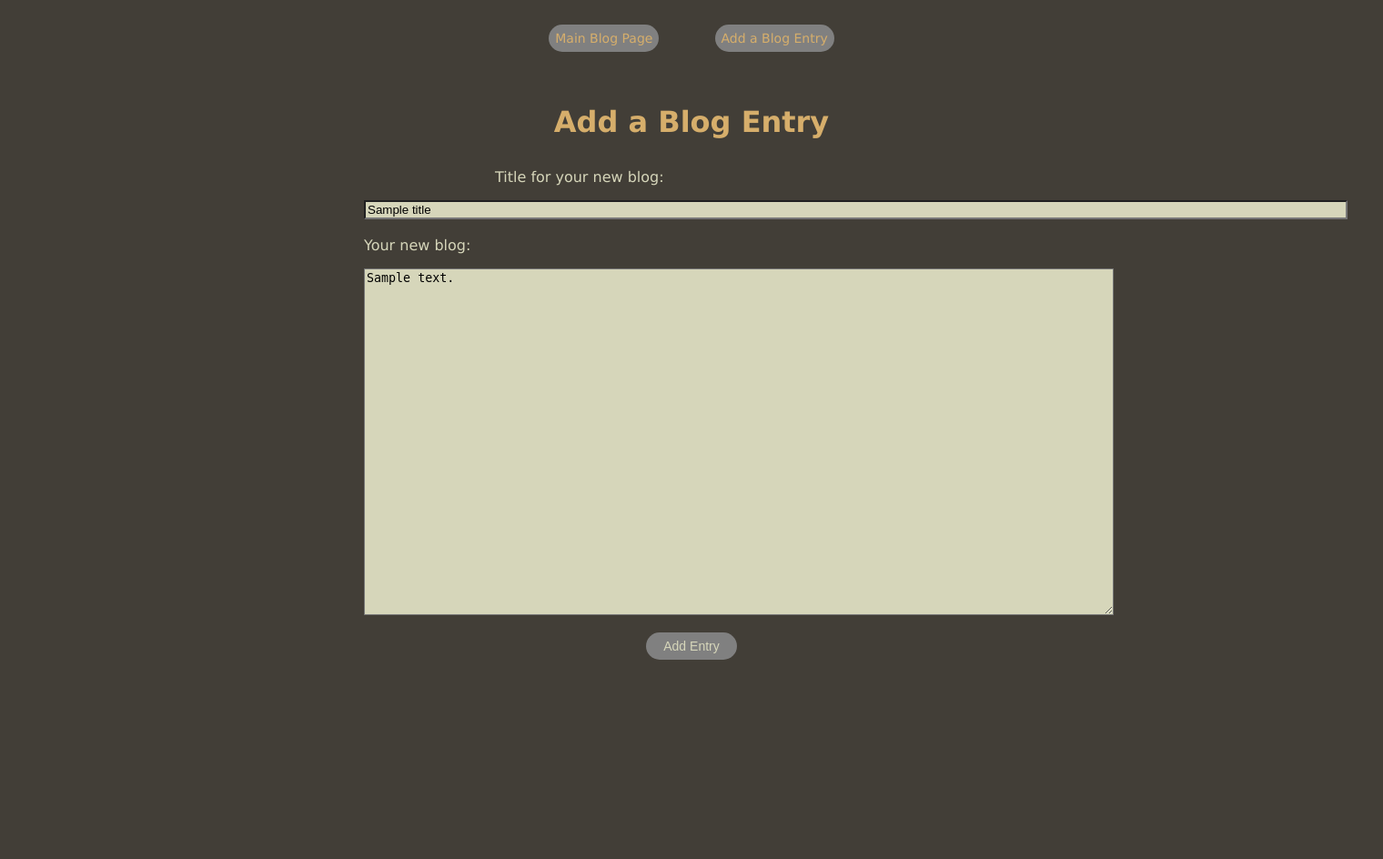
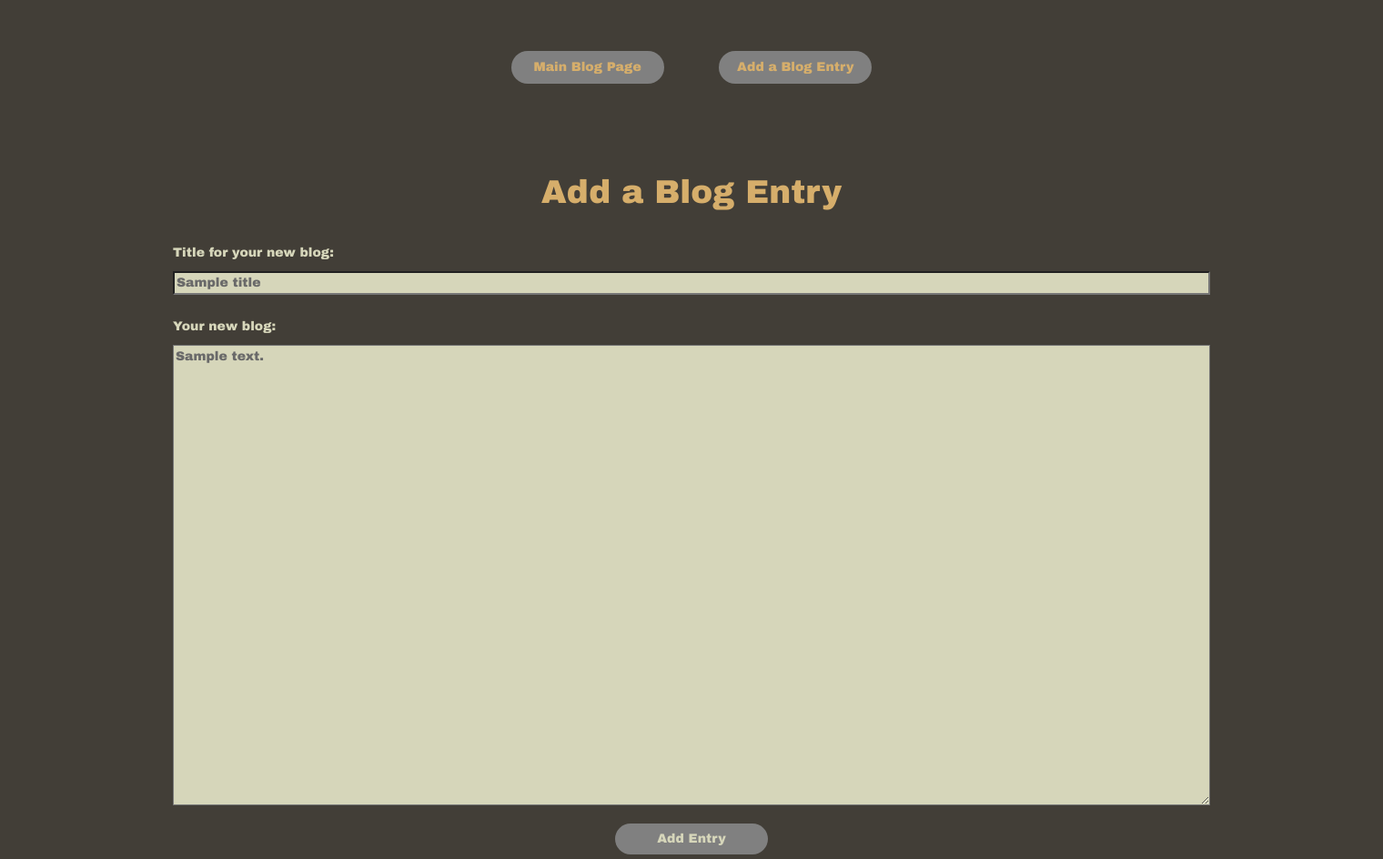
Before and after one commit to Sara-Hamilton/build-a-blog, a Flask app: template templates/newpost.html in a window 1520 px wide. Shown: the whole page at 91% size. Before the commit the page ends 725 px from the top, so only its background shows below. Run offline with Flask 2, Linux system fonts and the light colour scheme; the template is opened without the code that fills it: most values are stand-ins (such as "Sample title", 1, 10 or a date in 2020); some libraries are stand-ins or nearby versions.

Commit message:
modify CSS

```diff
--- a/static/styles/main.css
+++ b/static/styles/main.css
@@ -2,23 +2,19 @@
     background-color: firebrick;
     font-weight: bold;
     color: #d6d6ba;
-    margin: 0em 40em 1em 9em;
     text-align: center
 }
 
-label {
-    margin: 0 9em 0 9em;
+body {
+    font-family: "Arial Black", Gadget, sans-serif;
+    /*margin: 0 25em 0 25em;*/
+    color: #d6d6ba;
 }
 
-.label2 {
-    margin: -10px;
-    padding: 0 0 0 10px;
-}
-
-body {
-    font-family: Verdana;
-    margin: 0 25em 0 25em;
-    color: #d6d6ba;
+.entry {
+    color: #696969;
+    margin: auto;
+    width: 100%;
 }
 
 nav a {
@@ -40,24 +36,26 @@ nav {
 h1 {
     text-align: center;
     margin: auto;
+    width: 100%;
     padding: 2em 2em 1em 2em;
 }
 
 .btn,
 .button,
 .bottom {
-    width: 100px;
+    /*width: 100px;*/
     padding: 0.5em;
     margin: 2em;
-    border-radius: 30px;
-    font-size: 14px;
+    border-radius: 2em;
+    font-size: 1em;
 }
 
 a.bottom {
     position: fixed;
     bottom: 1em;
     right: 7em;
-    width: 6em;
+    width: 12em;
+    text-align: center;
 }
 
 input.button {
@@ -67,6 +65,8 @@ input.button {
     background: gray;
     color: #d6d6ba;
     border-style: none;
+    width: 12em;
+    font-size: 1em;
 }
 
 textarea,
@@ -83,8 +83,10 @@ body {
 
 .btn,
 .bottom {
+    width: 12em;
     background: gray;
     color: #d6d6ba;
+    text-align: centered;
 }
 
 h1,
--- a/templates/base.html
+++ b/templates/base.html
@@ -6,9 +6,11 @@
     <meta name="viewport" content="width=device-width, initial-scale=1.0">
     <meta http-equiv="X-UA-Compatible" content="ie=edge">
     <title>{{page_title}}</title>
+    <!-- <link rel="stylesheet" type="text/css" href="/static/styles/main.css" /> -->
+    <link rel="stylesheet" href="https://maxcdn.bootstrapcdn.com/bootstrap/3.3.7/css/bootstrap.min.css">
     <link rel="stylesheet" type="text/css" href="/static/styles/main.css" />
 </head>
-
+<div class="container">
     <header>
         <a name="top"></a>
         <nav>
@@ -20,3 +22,4 @@
     <body>
         {% block content %} {% endblock %}
     </body>
+</div>
--- a/templates/newpost.html
+++ b/templates/newpost.html
@@ -1,19 +1,19 @@
 {% extends "base.html" %} {% block content %}
 <h1>Add a Blog Entry</h1>
 <form action="/validate" method="POST">
-    <label>
-    Title for your new blog:<br/>
+    <label>Title for your new blog:<br/>
     <p class="error">{{title_error}}</p>
-    <input type="text" name="title" size="132" value="{{title}}">
+    <input class="entry" type="text" name="title" size="199" value="{{title}}">
     <br/>
     </label>
-    <label class="label2">
+    <label>
     Your new blog:<br/>
     <p class="error">{{body_error}}</p>
-    <textarea name="body" rows="25" cols="100">{{body}}</textarea>
+    <textarea class="entry" name="body" rows="25" cols="199">{{body}}</textarea>
     <br/>
-    <input class="button" type="submit" value="Add Entry">
+    <input align="center" class="button" type="submit" value="Add Entry">
     </label>
 </form>
+</div>
 
 {% endblock %}
```
Lines whose indentation alone changed are shown as unchanged.
